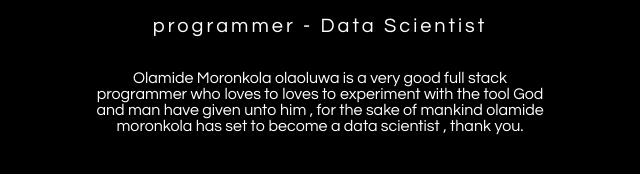
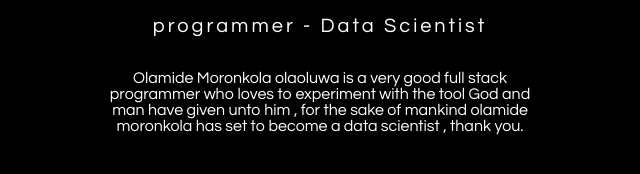
Before and after one commit to Olamidemoronkola/personalsite, a plain HTML site: page index.html in a window 1280 px wide. Shown: the part 442-616 px from the top of the page, without its empty margins (320-960 px from the left). Drawn offline with Linux system fonts and the light colour scheme.

Commit message:
Update index.html

```diff
--- a/index.html
+++ b/index.html
@@ -65,7 +65,7 @@
 	<img src="images/pp.PNG" alt="" class="box-img">
 	<h1>countZero</h1>
 	<h5>programmer - Data Scientist</h5>
-	<p>Olamide Moronkola olaoluwa is a very good full stack programmer who loves to loves to experiment with the tool God and man have given unto him , for the sake of mankind olamide moronkola has set to become a data scientist , thank you.</p>
+	<p>Olamide Moronkola olaoluwa is a very good full stack programmer who loves to experiment with the tool God and man have given unto him , for the sake of mankind olamide moronkola has set to become a data scientist , thank you.</p>
 <ul>
 	<li><a href="#"></a></li>
 	<li><a href="#"></a></li>
```
